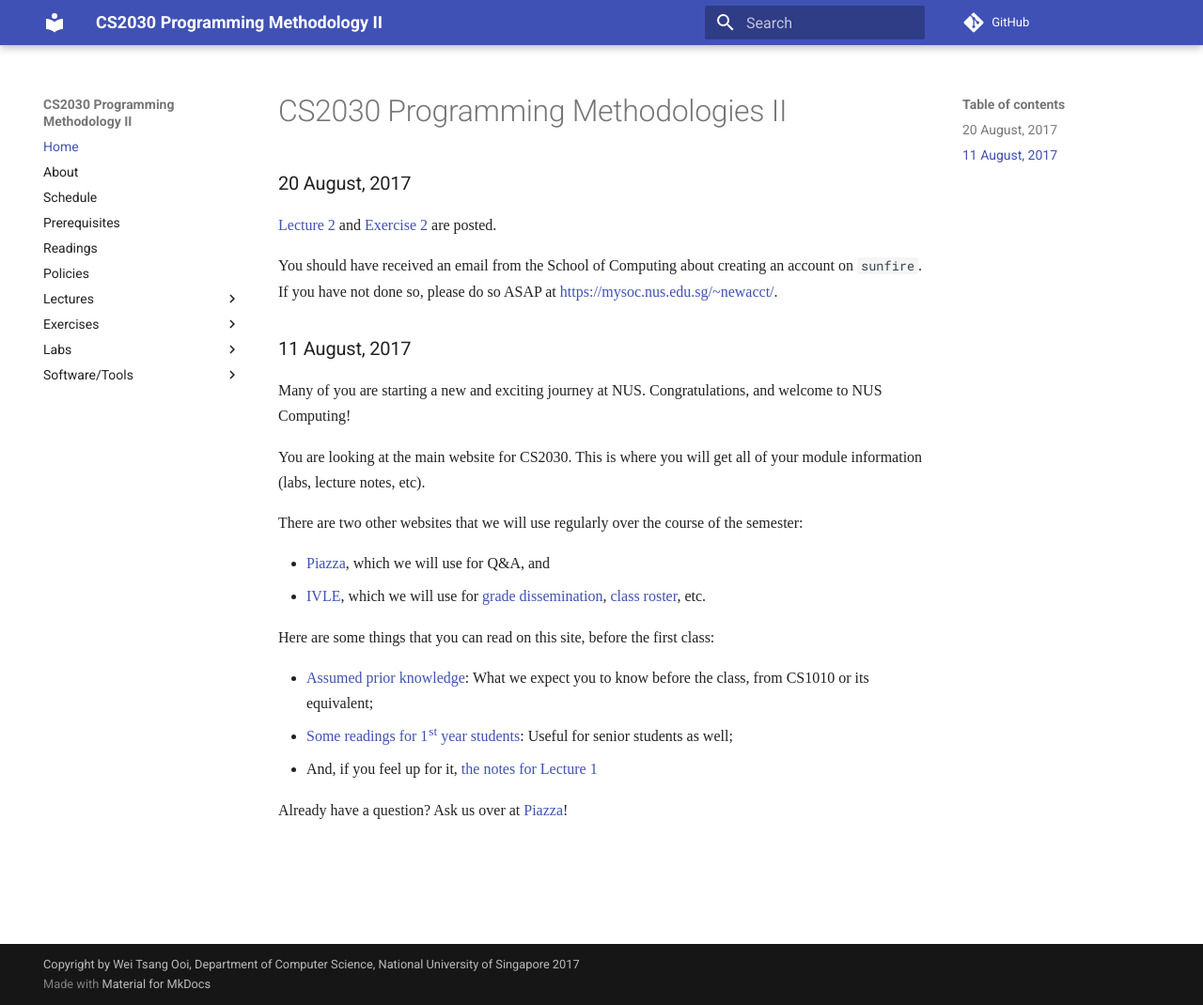
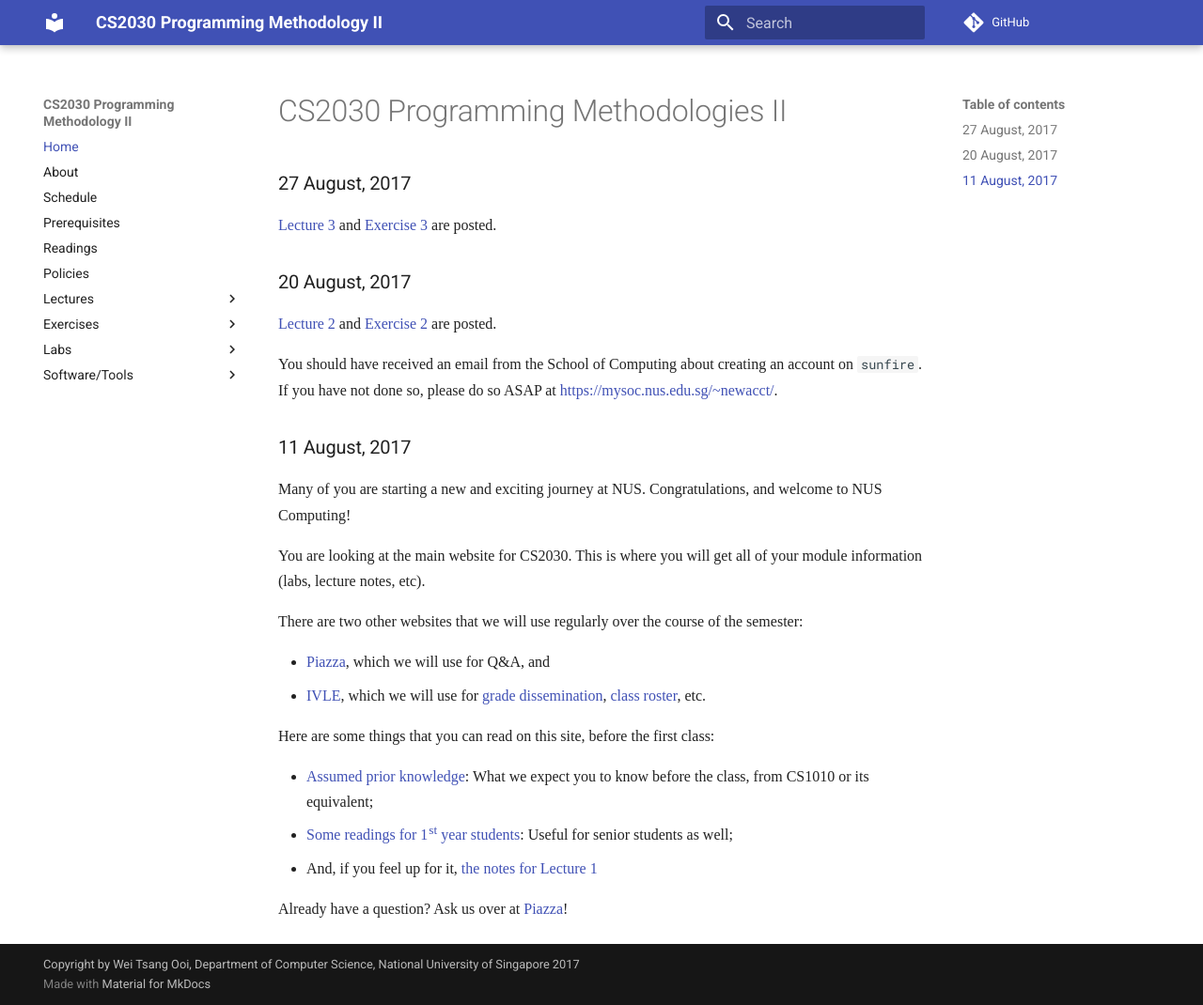
Before and after one commit to nus-cs2030/1718-s2, an MkDocs documentation site: the page built from docs/index.md, in a window 1280 px wide and 1070 px high. Shown: the whole window at 94% size. Built offline with MkDocs 1.6.1 and Material for MkDocs 9.7.7, drawn with Linux system fonts in a browser that asks for light colours; some web fonts are replaced; comment, search, counter and statistics services are not loaded; old or Windows-style settings are respelled for this version of MkDocs.

Commit message:
Add announcement

```diff
--- a/docs/index.md
+++ b/docs/index.md
@@ -1,4 +1,8 @@
 # CS2030 Programming Methodologies II
+
+### 27 August, 2017
+
+[Lecture 3](lec3.md) and [Exercise 3](exercise3.md) are posted.
 
 ### 20 August, 2017
 
```
